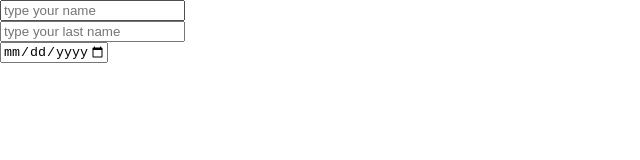
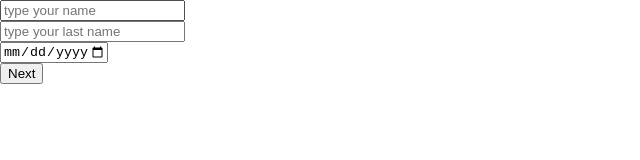
Before and after one commit to madzia89/freshmenTask, a React (Create React App) app: page / in a window 1280 px wide. Shown: the top 160 px of the page, without its empty margins (0-640 px from the left). Built offline with nearby package versions, Linux system fonts and the light colour scheme.

Commit message:
reassign temporary state to actual state by onClick event

```diff
--- a/src/Components/FirstStep.js
+++ b/src/Components/FirstStep.js
@@ -5,13 +5,15 @@ import {
     lastNameField,
     checkLastNameField,
     dateOfBirthField,
-    checkDateOfBirth
+    checkDateOfBirth,
+    submitFirstStep
 } from '../state/firstStep'
 import {connect} from 'react-redux'
 import {nowDate} from './utils'
 
 const FirstStep = (props) => (
     <div>
+        <form id={'nameForm'}>
             <div>
                 <input
                     id={"nameInput"}
@@ -41,6 +43,14 @@ const FirstStep = (props) => (
                     max={nowDate}
                 />
             </div>
+            <button
+                onClick={(e) => {
+                    e.preventDefault()
+                    props.submitFirstStep()
+                }}>
+                Next
+            </button>
+        </form>
     </div>
 )
 const mapStateToProps = state => ({
@@ -56,6 +66,7 @@ const mapDispatchToProps = dispatch => ({
     checkNameField: () => dispatch(checkNameField()),
     checkLastNameField: () => dispatch(checkLastNameField()),
     checkDateOfBirth: () => dispatch(checkDateOfBirth()),
+    submitFirstStep: () => dispatch(submitFirstStep()),
 })
 
 export default connect(
--- a/src/state/firstStep.js
+++ b/src/state/firstStep.js
@@ -3,10 +3,12 @@ import {nowDate, searchPolishSignsAndHyphen, ifBlankSpaces, hyphenIsNotLast} fro
 const NAME = 'firstStep/NAME'
 const LAST_NAME = 'firstStep/LAST_NAME'
 const DATE_OF_BIRTH = 'firstStep/DATE_OF_BIRTH'
+const SUBMIT_FIRST_STEP = 'firstStep/SUBMIT_FIRST_STEP'
 
 export const nameField = (nameValue) => ({type: NAME, nameValue})
 export const lastNameField = (lastNameValue) => ({type: LAST_NAME, lastNameValue})
 export const dateOfBirthField = (dateOfBirthValue) => ({type: DATE_OF_BIRTH, dateOfBirthValue})
+export const submitFirstStep = () => ({type: SUBMIT_FIRST_STEP})
 
 export const checkNameField = () => (dispatch, getState) => {
     const temporaryNameState = getState().firstStep.temporaryNameField
@@ -85,6 +87,7 @@ const initialState = {
     temporaryNameField: '',
     temporaryLastNameField: '',
     temporaryDateOfBirthField: '',
+    actualState: {}
 }
 
 export default (state = initialState, action) => {
@@ -104,6 +107,13 @@ export default (state = initialState, action) => {
                 ...state,
                 temporaryDateOfBirthField: action.dateOfBirthValue
             }
+        case SUBMIT_FIRST_STEP :
+            return {
+                ...state,
+                name: state.temporaryNameField,
+                lastName: state.temporaryLastNameField,
+                dateOfBirth: state.temporaryDateOfBirthField,
+            }
         default:
             return state
     }
```
Lines whose indentation alone changed are shown as unchanged.
